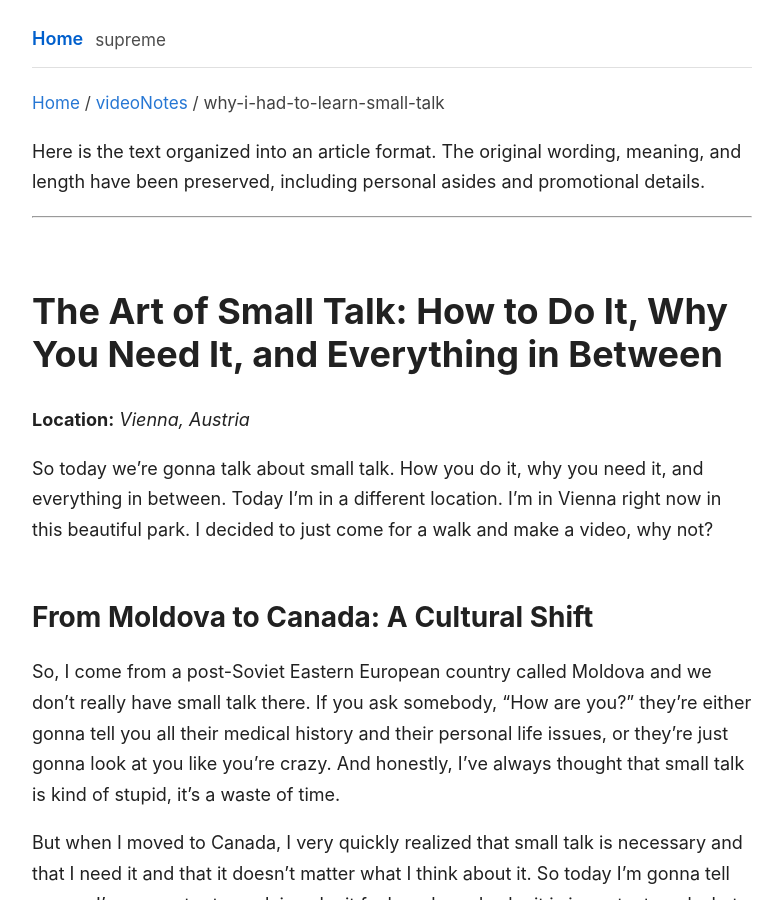
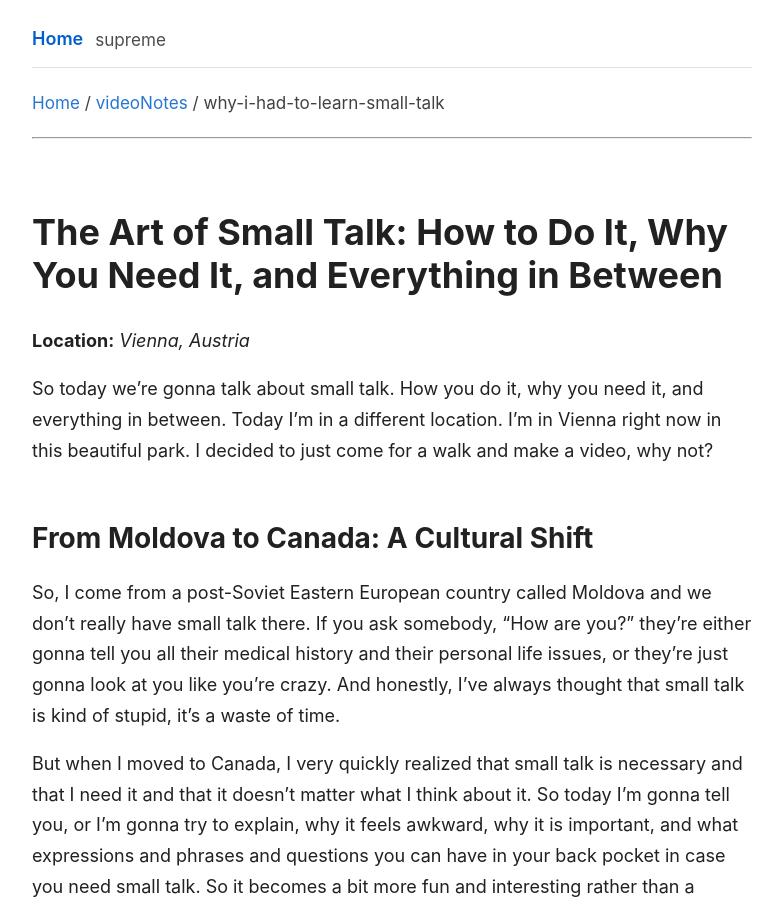
Before and after one commit to CompositeLizard/supreme, a Jekyll site: the page built from videoNotes/why-i-had-to-learn-small-talk.md, in a window 1280 px wide and 900 px high. Shown: the whole window, without its empty margins (248-1031 px from the left). Built offline with Jekyll 4.4.1, drawn with Linux system fonts in a browser that asks for light colours; our own code applies the rules of GitHub Pages for plain Markdown files.

Commit message:
Update why-i-had-to-learn-small-talk.md

```diff
--- a/videoNotes/why-i-had-to-learn-small-talk.md
+++ b/videoNotes/why-i-had-to-learn-small-talk.md
@@ -1,4 +1,5 @@
-Here is the text organized into an article format. The original wording, meaning, and length have been preserved, including personal asides and promotional details.
+---
+---
 
 ***
 
```
